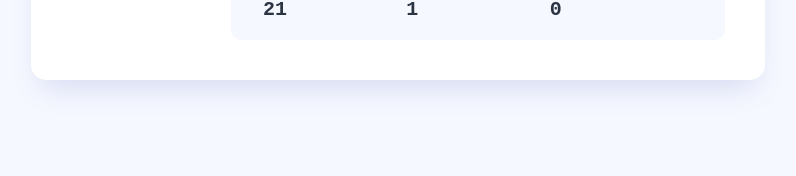
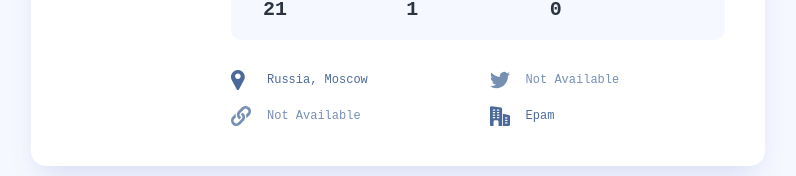
Before and after one commit to DenisShagi/Dev-finder, a React (Vite) app: page / in a window 1280 px wide. Shown: the part 476-652 px from the top of the page, without its empty margins (242-1038 px from the left). Built offline with nearby package versions, Linux system fonts and the light colour scheme.

Commit message:
feat: add info about user

```diff
--- /dev/null
+++ b/src/components/InfoItem/InfoItem.module.scss
@@ -0,0 +1,36 @@
+:global {
+  body[data-theme="light"] {
+    --info-color: var(--gray-200);
+  }
+
+  body[data-theme="dark"] {
+    --info-color: var(--white);
+  }
+}
+
+.infoItem {
+  color: var(--info-color);
+  font-size: 0.75rem;
+  line-height: 1.5;
+  display: flex;
+  align-items: center;
+
+  svg {
+    fill: var(--info-color);
+    margin-right: 1rem;
+    width: 20px;
+  }
+
+  &.empty {
+    opacity: 0.75;
+  }
+}
+
+.link {
+  text-decoration: none;
+  color: var(--info-color);
+
+  &:hover {
+    text-decoration: underline;
+  }
+}
--- /dev/null
+++ b/src/components/InfoItem/InfoItem.tsx
@@ -0,0 +1,35 @@
+import styles from "./InfoItem.module.scss";
+
+export interface InfoItemProps {
+  icon: React.ReactNode;
+  text?: string | null;
+  isLink?: boolean;
+}
+
+export const InfoItem = ({ icon, isLink, text }: InfoItemProps) => {
+  const currentText = text || "Not Available";
+  let currentHref = "";
+
+  if (isLink) {
+    currentHref = text && text.startsWith("http") ? text : `https://${text}`;
+  }
+  return (
+    <div className={`${styles.infoItem}${text ? "" : ` ${styles.empty}`}`}>
+      {icon}
+      <div>
+        {isLink && text ? (
+          <a
+            href={currentHref}
+            target="_blank"
+            rel="noreferrer"
+            className={styles.link}
+          >
+            currentText
+          </a>
+        ) : (
+          currentText
+        )}
+      </div>
+    </div>
+  );
+};
--- /dev/null
+++ b/src/components/InfoItem/index.ts
@@ -0,0 +1 @@
+export * from './InfoItem';
--- a/src/components/UserCard/UserCard.tsx
+++ b/src/components/UserCard/UserCard.tsx
@@ -1,4 +1,5 @@
 import { LocalGithubUser } from "../../types";
+import { UserInfo } from "../UserInfo";
 import { UserStat } from "../UserStat";
 import { UserTitle } from "../UserTitle";
 import styles from "./UserCard.module.scss";
@@ -9,13 +10,19 @@ export const UserCard = (props: UserCardProps) => (
   <div className={styles.userCard}>
     <img src={props.avatar} alt={props.login} className={styles.avatar} />
     <UserTitle created={props.created} login={props.login} name={props.name} />
-    <p className={`${styles.bio}${props.bio ? '' : ` ${styles.empty}` }`} >
-      {props.bio || 'This profile has no bio'}
+    <p className={`${styles.bio}${props.bio ? "" : ` ${styles.empty}`}`}>
+      {props.bio || "This profile has no bio"}
     </p>
     <UserStat
       repos={props.repos}
       followers={props.followers}
       following={props.following}
     />
+    <UserInfo
+      blog={props.blog}
+      company={props.company}
+      location={props.location}
+      twitter={props.twitter}
+    />
   </div>
 );
--- /dev/null
+++ b/src/components/UserInfo/UserInfo.module.scss
@@ -0,0 +1,11 @@
+.userInfo {
+    display: flex;
+    flex-direction: column;
+    gap: 1rem;
+
+    @media (min-width: 767px) {
+      display: grid;
+      grid-template-rows: repeat(2, 1fr);
+      grid-auto-flow: column;
+    }
+  }
--- /dev/null
+++ b/src/components/UserInfo/UserInfo.tsx
@@ -0,0 +1,72 @@
+import { LocalGithubUser } from "../../types";
+import { InfoItem, InfoItemProps } from "../InfoItem";
+import styles from "./UserInfo.module.scss";
+
+interface UserInfoProps
+  extends Pick<LocalGithubUser, "blog" | "company" | "location" | "twitter"> {}
+
+const IconCompany = (props: React.SVGProps<SVGSVGElement>) => (
+  <svg xmlns="http://www.w3.org/2000/svg" width="20px" height="20px" {...props}>
+    <g fill="current">
+      <path d="M10.858 1.558L1.7.167A1.477 1.477 0 00.517.492 1.49 1.49 0 000 1.608v17.559c0 .458.375.833.833.833h2.709v-4.375c0-.808.65-1.458 1.458-1.458h2.083c.809 0 1.459.65 1.459 1.458V20h3.541V3a1.46 1.46 0 00-1.225-1.442zM4.583 12.292h-1.25a.625.625 0 010-1.25h1.25a.625.625 0 010 1.25zm0-2.5h-1.25a.625.625 0 010-1.25h1.25a.625.625 0 010 1.25zm0-2.5h-1.25a.625.625 0 010-1.25h1.25a.625.625 0 010 1.25zm0-2.5h-1.25a.625.625 0 010-1.25h1.25a.625.625 0 010 1.25zm4.167 7.5H7.5a.625.625 0 010-1.25h1.25a.625.625 0 010 1.25zm0-2.5H7.5a.625.625 0 010-1.25h1.25a.625.625 0 010 1.25zm0-2.5H7.5a.625.625 0 010-1.25h1.25a.625.625 0 010 1.25zm0-2.5H7.5a.625.625 0 010-1.25h1.25a.625.625 0 010 1.25zM18.85 9.035l-5.933-1.242V20h5.625A1.46 1.46 0 0020 18.542V10.46c0-.688-.47-1.274-1.15-1.425zM16.875 17.5h-1.25a.625.625 0 010-1.25h1.25a.625.625 0 010 1.25zm0-2.5h-1.25a.625.625 0 010-1.25h1.25a.625.625 0 010 1.25zm0-2.5h-1.25a.625.625 0 010-1.25h1.25a.625.625 0 010 1.25z" />
+    </g>
+  </svg>
+);
+const IconWebsite = (props: React.SVGProps<SVGSVGElement>) => (
+  <svg xmlns="http://www.w3.org/2000/svg" width="20px" height="20px" {...props}>
+    <g fill="current">
+      <path d="M7.404 5.012c-2.355 2.437-1.841 6.482.857 8.273.089.06.207.048.283-.027.568-.555 1.049-1.093 1.47-1.776a.213.213 0 00-.084-.3A2.743 2.743 0 018.878 10.1a2.64 2.64 0 01-.223-1.803c.168-.815 1.043-1.573 1.711-2.274l-.004-.002 2.504-2.555a2.568 2.568 0 013.648-.019 2.6 2.6 0 01.037 3.666l-1.517 1.56a.266.266 0 00-.06.273c.35 1.012.435 2.44.201 3.519-.006.03.031.05.053.028l3.228-3.295c2.062-2.105 2.044-5.531-.04-7.615a5.416 5.416 0 00-7.691.04L7.417 4.998l-.013.014z" />
+      <path d="M13.439 13.75a.401.401 0 00.006-.003c.659-1.204.788-2.586.48-3.933l-.002.002-.001-.001a5.434 5.434 0 00-2.19-3.124.3.3 0 00-.333.015c-.553.448-1.095 1.021-1.452 1.754a.243.243 0 00.096.317c.415.24.79.593 1.04 1.061h.001c.196.33.388.958.263 1.632-.116.894-1.019 1.714-1.736 2.453-.546.559-1.935 1.974-2.49 2.542a2.6 2.6 0 01-3.666.037 2.6 2.6 0 01-.038-3.666l1.521-1.564A.266.266 0 005 11.004c-.338-1.036-.43-2.432-.217-3.51.006-.03-.031-.049-.053-.027l-3.179 3.245c-2.083 2.126-2.066 5.588.04 7.693 2.125 2.083 5.57 2.048 7.653-.078.723-.81 3.821-3.678 4.195-4.577z" />
+    </g>
+  </svg>
+);
+const IconTwitter = (props: React.SVGProps<SVGSVGElement>) => (
+  <svg xmlns="http://www.w3.org/2000/svg" width="20px" height="18px" {...props}>
+    <path
+      d="M20 2.799a8.549 8.549 0 01-2.363.647 4.077 4.077 0 001.804-2.266 8.194 8.194 0 01-2.6.993A4.099 4.099 0 009.75 4.977c0 .324.027.637.095.934-3.409-.166-6.425-1.8-8.452-4.288a4.128 4.128 0 00-.56 2.072c0 1.42.73 2.679 1.82 3.408A4.05 4.05 0 01.8 6.598v.045a4.119 4.119 0 003.285 4.028 4.092 4.092 0 01-1.075.135c-.263 0-.528-.015-.776-.07.531 1.624 2.038 2.818 3.831 2.857A8.239 8.239 0 01.981 15.34 7.68 7.68 0 010 15.285a11.543 11.543 0 006.29 1.84c7.545 0 11.67-6.25 11.67-11.667 0-.182-.006-.357-.015-.53A8.18 8.18 0 0020 2.798z"
+      fill="current"
+    />
+  </svg>
+);
+const IconLocation = (props: React.SVGProps<SVGSVGElement>) => (
+  <svg xmlns="http://www.w3.org/2000/svg" width="14px" height="20px" {...props}>
+    <path
+      d="M12.797 3.425C11.584 1.33 9.427.05 7.03.002a7.483 7.483 0 00-.308 0C4.325.05 2.17 1.33.955 3.425a6.963 6.963 0 00-.09 6.88l4.959 9.077.007.012c.218.38.609.606 1.045.606.437 0 .828-.226 1.046-.606l.007-.012 4.96-9.077a6.963 6.963 0 00-.092-6.88zm-5.92 5.638c-1.552 0-2.813-1.262-2.813-2.813s1.261-2.812 2.812-2.812S9.69 4.699 9.69 6.25 8.427 9.063 6.876 9.063z"
+      fill="current"
+    />
+  </svg>
+);
+
+export const UserInfo = ({
+  blog,
+  company,
+  location,
+  twitter,
+}: UserInfoProps) => {
+  const items: InfoItemProps = [
+    {
+      icon: <IconLocation />,
+      text: location,
+    },
+    {
+      icon: <IconWebsite />,
+      text: blog,
+      isLink: true,
+    },
+    {
+      icon: <IconTwitter />,
+      text: twitter,
+    },
+    {
+      icon: <IconCompany />,
+      text: company,
+    },
+  ];
+  return (
+    <div className={styles.userInfo}>
+      {items.map((item, idx) => (
+        <InfoItem {...item} key={idx} />
+      ))}
+    </div>
+  );
+};
--- /dev/null
+++ b/src/components/UserInfo/index.ts
@@ -0,0 +1 @@
+export * from './UserInfo';
```
